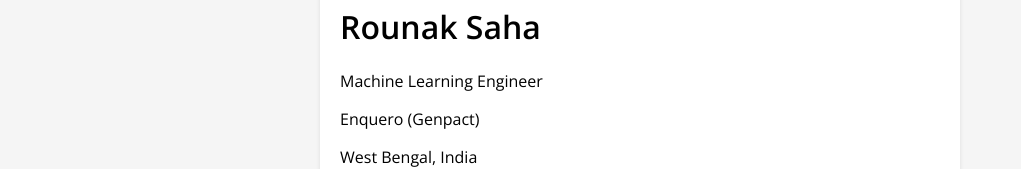
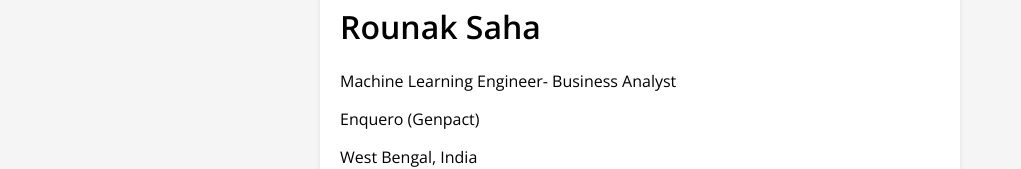
Before and after one commit to rskaiops/Git, a plain HTML site: page index.html in a window 1280 px wide. Shown: the part 484-653 px from the top of the page, without its empty margins (0-1021 px from the left). Drawn offline with nearby package versions, Linux system fonts and the light colour scheme.

Commit message:
JD Change

```diff
--- a/index.html
+++ b/index.html
@@ -105,7 +105,7 @@
             <!-- User details -->
             <div class="content__title">
                 <h1>Rounak Saha</h1>
-                <span>Machine Learning Engineer</span>
+                <span>Machine Learning Engineer- Business Analyst</span>
             </div>
             <!-- Additional info -->
             <div class="content__description">
```
